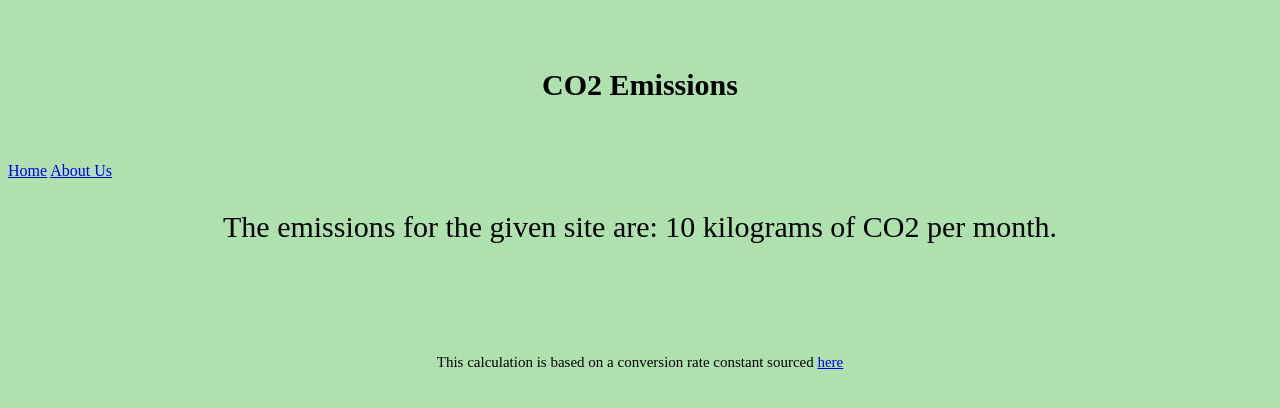
After one commit to benjaminchin/seveneightsix, a Flask app: template src/templates/display.html in a window 1280 px wide. The commit adds this page. Shown: the top 408 px of the page. Run offline with Flask 2, Linux system fonts and the light colour scheme; the template is opened without the code that fills it: most values are stand-ins (such as "Sample title", 1, 10 or a date in 2020).

```diff
--- a/src/main.py
+++ b/src/main.py
@@ -6,13 +6,15 @@ app = Flask(__name__)
 
 url = ""
 
-
+@app.route('/home/')
 @app.route('/', methods=["GET", "POST"])
 def home():
     if request.method == "POST":
         url = request.form.get("url")
         visitors = request.form.get("visitors")
-        return "The requested URL is: " + str(url) + "\n The emissions for the given site is: " + str(calculate(url, visitors)) + " kilograms of CO2 per month."
+        '''return "The requested URL is: " + str(url) + "\n The emissions for the given site is: " + str(calculate(url, visitors)) + " kilograms of CO2 per month."'''
+        data = calculate(url, visitors)
+        return render_template("display.html", data=data)
     return render_template("template.html")
 
 
--- /dev/null
+++ b/src/templates/display.html
@@ -0,0 +1,29 @@
+<!DOCTYPE html>
+<html lang="en">
+    <style>
+        .header {
+            padding: 60px;
+            text-align: center;
+            font-size: 30px;
+        }
+    </style>
+
+    <head>
+        <title>EcoWebsite</title>
+        <div class="header">
+            <h><b>CO2 Emissions</b></h>
+        </div>
+        <nav>
+            <a href="{{ url_for('home')}}">Home</a>
+            <a href="{{ url_for('about')}}">About Us</a>
+        </nav>
+    </head>
+    <body style="background-color:	#AFE1AF;">
+        <p style="text-align: center; font-size: 30px; padding-bottom: 40px;">The emissions for the given site are: {{ data }} kilograms of CO2 per month.</p>
+
+        <p style="text-align: center; font-size: 15px; padding-top: 40px;"">
+            This calculation is based on a conversion rate constant sourced <a href="https://observablehq.com/@mrchrisadams/carbon-footprint-of-sending-data-around">here</a>
+        </p>
+
+    </body>
+</html>
--- a/src/templates/template.html
+++ b/src/templates/template.html
@@ -20,6 +20,7 @@
             <h><b>CO2 Emissions</b></h>
         </div>
         <nav>
+            <a href="{{ url_for('home')}}">Home</a>
             <a href="{{ url_for('about')}}">About Us</a>
         </nav>
     </head>
```
Also changed, not shown: src/templates/About.html (+15 -3 lines).
